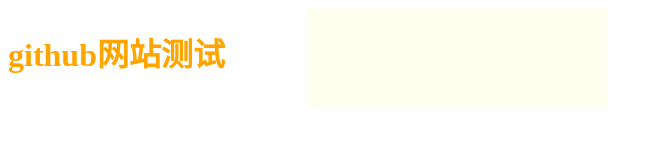
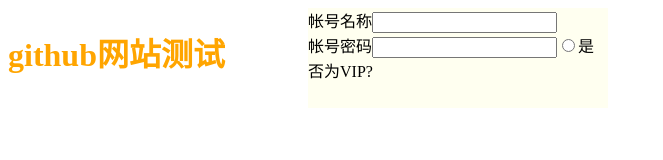
Before and after one commit to oscar-uwu/oscar-uwu.io, a plain HTML site: page index.html in a window 1280 px wide. Shown: the whole page, without its empty margins (0-663 px from the left). Drawn offline with Linux system fonts and the light colour scheme.

Commit message:
Update index.html

```diff
--- a/index.html
+++ b/index.html
@@ -11,7 +11,24 @@
 <div id="head" style="height:80px;width:300px;float:left">
 <h1 style="color:orange">github网站测试</h1>
 </div>
-	<div id="content" style="background-color:#FFFFF0;height:100px;width:300px;float:left"></div>
+	<div id="content" style="background-color:#FFFFF0;height:100px;width:300px;float:left">
+	<form border="0">
+	<table>
+		<tbody>
+		<tr>
+			<label for="name">帐号名称</label>
+			<input type="text" id="name">
+			<br>
+			<label for="password">帐号密码</label>
+			<input type="password" id="password">
+		</tr>
+		<tr>
+			<input type="radio"ip="vip"value="yes">
+			<label for="vip">是否为VIP?</label>
+		</tbody>
+	</table>
+</form>
+	</div>
 
 
 </body>
```
